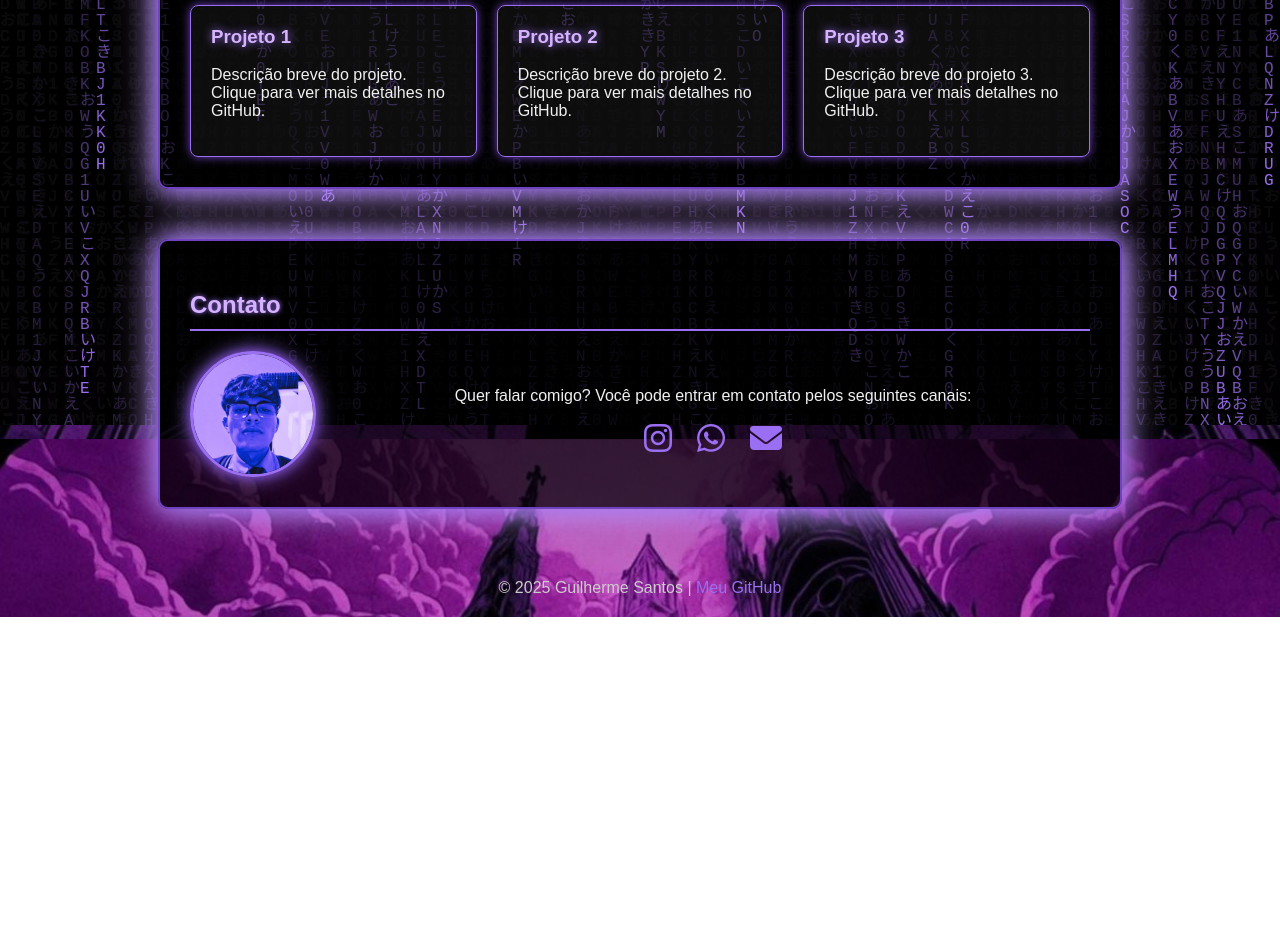
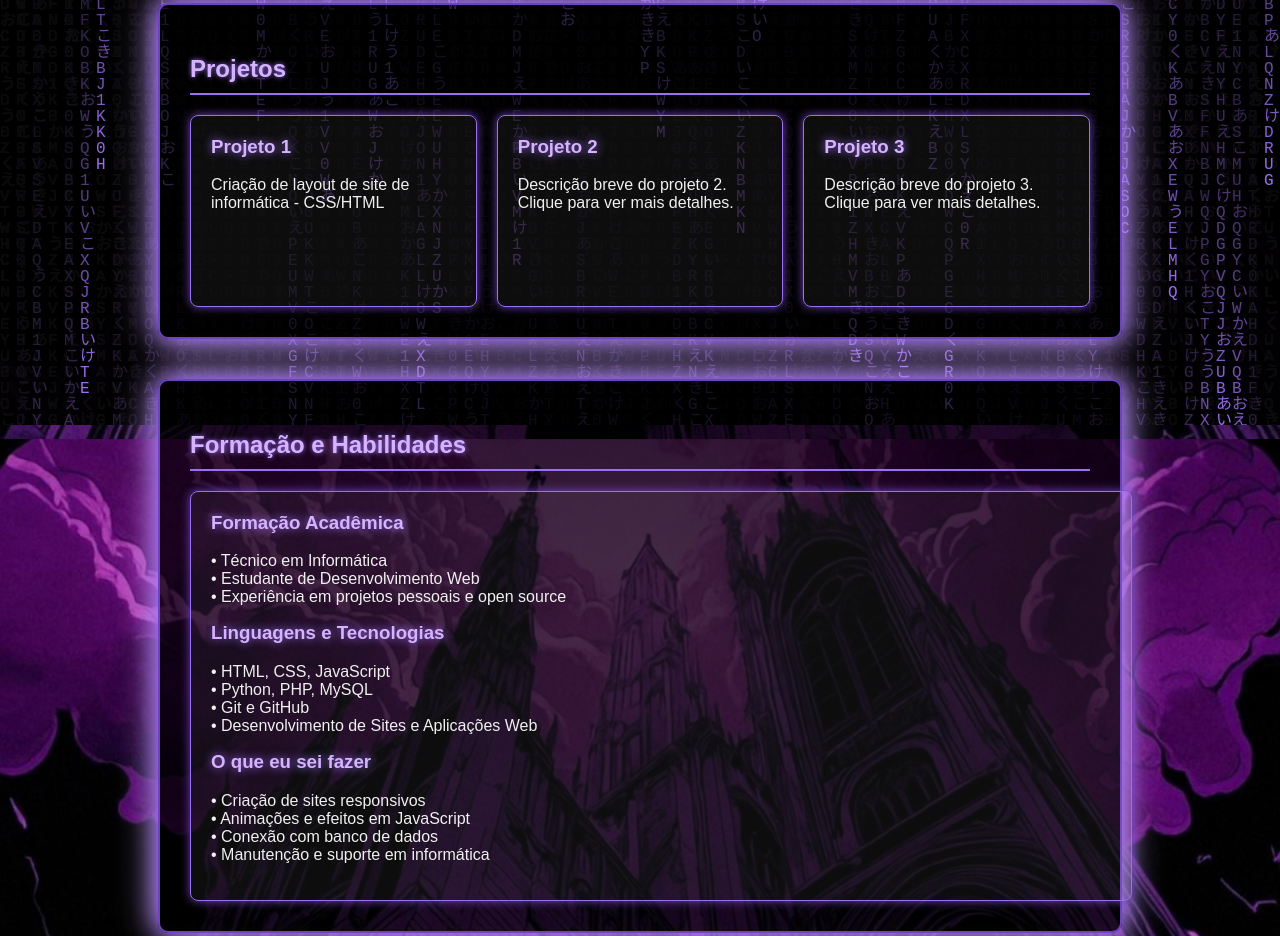
Before and after one commit to gszarch/meu-portifolio, a plain HTML site: page index.html in a window 1280 px wide. Shown: the part 375-1311 px from the top of the page. Before the commit the page ends 992 px from the top, so only its background shows below. Drawn offline with Linux system fonts and the light colour scheme.

Commit message:
criação de novo bloco
habilidades e o que eu sei fazer.

```diff
--- a/index.html
+++ b/index.html
@@ -18,28 +18,64 @@
     <p>Desenvolvedor Web | Criador de Projetos Open Source</p>
   </header>
 
+  <!-- BLOCO SOBRE MIM -->
   <div class="container">
     <h2>Sobre Mim</h2>
     <p>Olá! Sou Guilherme Santos, apaixonado por desenvolvimento web e criação de projetos open source.
     Neste site você encontra alguns dos meus principais trabalhos.</p>
+  </div>
 
+  <!-- BLOCO PROJETOS -->
+  <div class="container">
     <h2>Projetos</h2>
     <div class="projects">
+      <a href="https://mrrobott.byethost10.com/?i=1" target="_blank" class="project">
+        <h3>Projeto 1</h3>
+        <p>Criação de layout de site de informática - CSS/HTML</p>
+      </a>
+      <a href="https://www.seusite2.com" target="_blank" class="project">
+        <h3>Projeto 2</h3>
+        <p>Descrição breve do projeto 2. Clique para ver mais detalhes.</p>
+      </a>
+      <a href="https://www.seusite3.com" target="_blank" class="project">
+        <h3>Projeto 3</h3>
+        <p>Descrição breve do projeto 3. Clique para ver mais detalhes.</p>
+      </a>
+    </div>
+  </div>
+
+  <!-- BLOCO FORMAÇÃO E HABILIDADES -->
+  <div class="container">
+    <h2>Formação e Habilidades</h2>
+    <div class="projects single-block">
       <div class="project">
-        <h3>Projeto 1</h3>
-        <p>Descrição breve do projeto. Clique para ver mais detalhes no GitHub.</p>
-      </div>
-      <div class="project">
-        <h3>Projeto 2</h3>
-        <p>Descrição breve do projeto 2. Clique para ver mais detalhes no GitHub.</p>
-      </div>
-      <div class="project">
-        <h3>Projeto 3</h3>
-        <p>Descrição breve do projeto 3. Clique para ver mais detalhes no GitHub.</p>
+        <h3>Formação Acadêmica</h3>
+        <p>
+          • Técnico em Informática<br>
+          • Estudante de Desenvolvimento Web<br>
+          • Experiência em projetos pessoais e open source
+        </p>
+
+        <h3>Linguagens e Tecnologias</h3>
+        <p>
+          • HTML, CSS, JavaScript<br>
+          • Python, PHP, MySQL<br>
+          • Git e GitHub<br>
+          • Desenvolvimento de Sites e Aplicações Web
+        </p>
+
+        <h3>O que eu sei fazer</h3>
+        <p>
+          • Criação de sites responsivos<br>
+          • Animações e efeitos em JavaScript<br>
+          • Conexão com banco de dados<br>
+          • Manutenção e suporte em informática
+        </p>
       </div>
     </div>
   </div>
 
+  <!-- BLOCO CONTATO -->
   <div class="container">
     <h2>Contato</h2>
     <div class="about-section">
@@ -70,11 +106,9 @@
     const canvas = document.getElementById('matrixRain');
     const ctx = canvas.getContext('2d');
 
-    // Ajustar tamanho do canvas para a tela
     canvas.width = window.innerWidth;
     canvas.height = window.innerHeight;
 
-    // Conjunto de caracteres para a chuva
     const letters = "01ABCDEFGHJKLMNOPQRSTUVWXYZあいうえおかきくけこ";
     const lettersArr = letters.split("");
 
--- a/style.css
+++ b/style.css
@@ -12,7 +12,7 @@ body {
   position: fixed;
   top: 0;
   left: 0;
-  z-index: 0; /* Fica atrás do conteúdo */
+  z-index: 0;
   pointer-events: none;
 }
 
@@ -48,7 +48,7 @@ header p {
 /* ----- CONTAINER ----- */
 .container {
   max-width: 900px;
-  margin: 50px auto;
+  margin: 40px auto;
   background-color: rgba(0, 0, 0, 0.7);
   padding: 30px;
   border-radius: 10px;
@@ -80,12 +80,16 @@ h2 {
 }
 
 .project {
+  display: block;
   background-color: rgba(255, 255, 255, 0.05);
   padding: 20px;
   border-radius: 8px;
   border: 1px solid #9b6ff3;
   transition: transform 0.3s, box-shadow 0.3s;
   box-shadow: 0 0 10px #6f42c1;
+  min-height: 150px;
+  text-decoration: none; /* remove sublinhado */
+  color: inherit;        /* mantém cor do texto */
 }
 
 .project:hover {
@@ -97,6 +101,15 @@ h2 {
   margin-top: 0;
   color: #d6b3ff;
   text-shadow: 0 0 10px #9b6ff3;
+}
+
+/* ----- BLOCO ÚNICO ----- */
+.projects.single-block {
+  display: block;
+}
+
+.projects.single-block .project {
+  width: 100%;
 }
 
 /* ----- FOOTER ----- */
@@ -124,12 +137,12 @@ footer a:hover {
 .about-section {
   display: flex;
   align-items: center;
-  gap: 20px; /* Espaço entre foto e texto */
+  gap: 20px;
 }
 
 .about-section > div {
-  text-align: center; /* Centraliza texto e ícones */
-  flex: 1;            /* Ocupa espaço restante */
+  text-align: center;
+  flex: 1;
 }
 
 /* Foto de perfil com borda neon */
@@ -144,13 +157,11 @@ footer a:hover {
   transition: transform 0.6s ease;
 }
 
-/* Gira e aumenta levemente ao passar o mouse */
 .profile-pic:hover {
   transform: rotateY(360deg) scale(1.05);
   cursor: pointer;
 }
 
-/* Animação da borda neon */
 @keyframes neonPulse {
   from {
     box-shadow: 0 0 10px #6f42c1, 0 0 20px #9b6ff3;
@@ -162,7 +173,7 @@ footer a:hover {
   }
 }
 
-/* Ícones sociais centralizados (sem efeito automático) */
+/* Ícones sociais centralizados */
 .social-icons {
   display: flex;
   justify-content: center;
```
